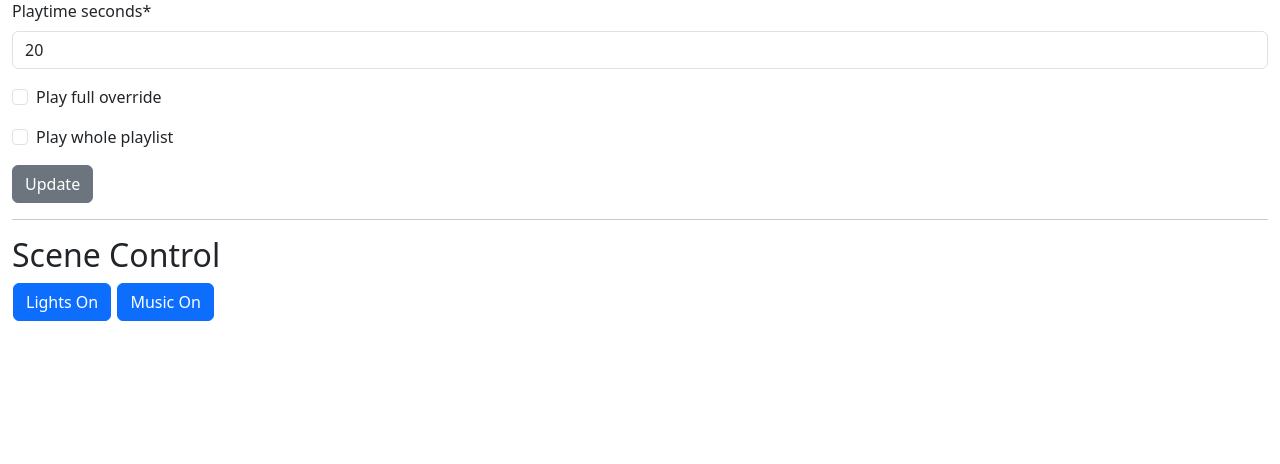
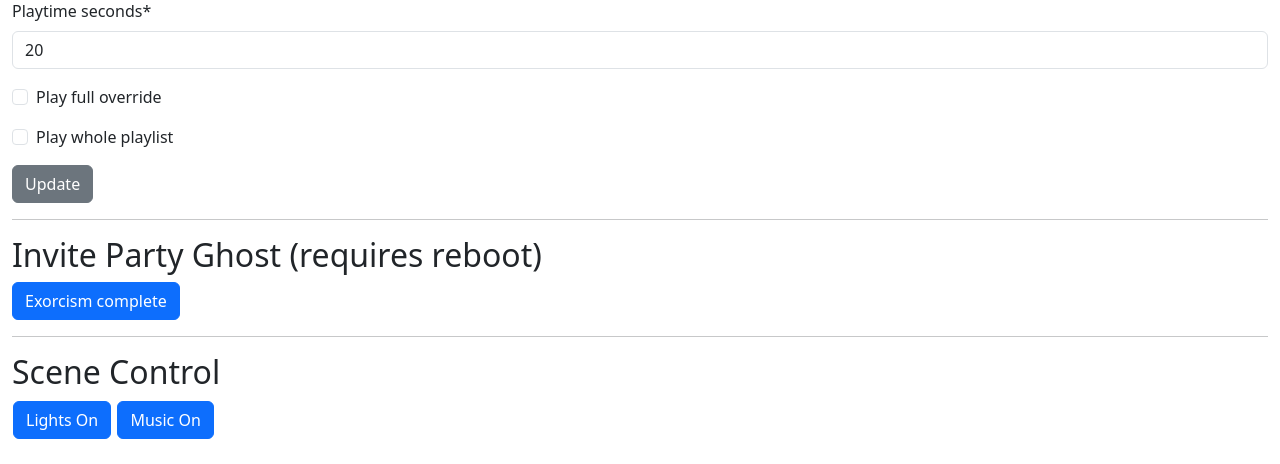
Before and after one commit to DanBuchan/Party_button, a Django app: page / in a window 1280 px wide. Shown: the part 510-974 px from the top of the page. Before the commit the page ends 831 px from the top, so only its background shows below. Run offline with Django 4.2, Linux system fonts and the light colour scheme; data comes from the database, SQL or seed files in the repository; both versions use the stored data as it was after the commit; some libraries are stand-ins or nearby versions.

Commit message:
added party ghost

```diff
--- a/party_button.py
+++ b/party_button.py
@@ -108,6 +108,7 @@ if __name__ == '__main__':
     hue_bridge_ip, hue_user_id, name_stub, room_name, brightness = get_bridge_info()
     party_light_settings = get_light_settings()
     context = ssl._create_unverified_context()
+    playtime_obj = get_playtime_obj()
 
     # Get initial params to control lights
     initial_light_state = get_json(f'https://{hue_bridge_ip}/api/{hue_user_id}/lights', context)
@@ -121,6 +122,9 @@ if __name__ == '__main__':
     time.sleep(0.5)
 
     input_zero_sequence_count = 0
+    debounce_length = 10
+    if playtime_obj.ghost:
+        debounce_length = 1
     while True:
         input_data = GPIO.input(input_channel)
 
@@ -131,7 +135,7 @@ if __name__ == '__main__':
             if toggle == 0:
                 print("BUTTON: released\n")
             toggle=1
-        if input_zero_sequence_count == 10:
+        if input_zero_sequence_count == debounce_length:
             print("BUTTON: pressed\n")
             toggle = lets_party(disco_lights_channel, disco_lights_channel_2,
                                 spotlights_channel, discoball_channel)
--- a/pb_ui/mp3_manager/models.py
+++ b/pb_ui/mp3_manager/models.py
@@ -67,7 +67,10 @@ class Playtime(models.Model):
                                              default=False)
     music_only = models.BooleanField(blank=False, null=False,
                                              default=False)
+    ghost = models.BooleanField(blank=False, null=False,
+                                             default=False)
     # lights_only and music_only should really be a enum type
+
 
     def __str__(self):
         return str(self.playtime_seconds)
--- a/pb_ui/mp3_manager/templates/mp3_manager/index.html
+++ b/pb_ui/mp3_manager/templates/mp3_manager/index.html
@@ -48,6 +48,22 @@
       </div>
   </div>
   <hr>
+
+  <div class="row">
+    <div class="col">
+       <h2>Invite Party Ghost (requires reboot)</h2>
+       <form id="ghostctl_form" id="ghostsctl_form" action={% url 'mp3_manager:index' %} method="post" enctype="multipart/form-data">
+        {% csrf_token %}
+        {% if playtime.ghost == True %}
+          <input type="submit" class="btn btn-success" value="Party Haunted" form="ghostctl_form" id="ghostctl_submit" name="ghostctl_submit">
+        {% else %}
+          <input type="submit" class="btn btn-primary" value="Exorcism complete" form="ghostctl_form" id="ghostctl_submit" name="ghostctl_submit">
+        {% endif %}
+      </form>
+    </div>
+  </div>
+  <hr>
+
   <div class="row">
     <div class="col">
       <h2>Scene Control</h2>
--- a/pb_ui/mp3_manager/views.py
+++ b/pb_ui/mp3_manager/views.py
@@ -239,7 +239,6 @@ class IndexView(generic.ListView, FormMixin):
             playtime.save()
             return redirect("/")
         if "musicctl_submit" in request.POST:
-            print("hi")
             if playtime.music_only == True:
                 playtime.music_only = False
                 playtime.lights_only = False
@@ -249,6 +248,14 @@ class IndexView(generic.ListView, FormMixin):
                     playtime.lights_only = False
             playtime.save()
             return redirect("/")
+        if "ghostctl_submit" in request.POST:
+            if playtime.ghost == True:
+                playtime.ghost = False
+            else:
+                playtime.ghost = True
+            playtime.save()
+            return redirect("/")
+
 
 
 
```
Also changed, not shown: README.md, pb_ui/db.sqlite3, pb_ui/mp3_manager/migrations/0017_playtime_ghost.py (added).
